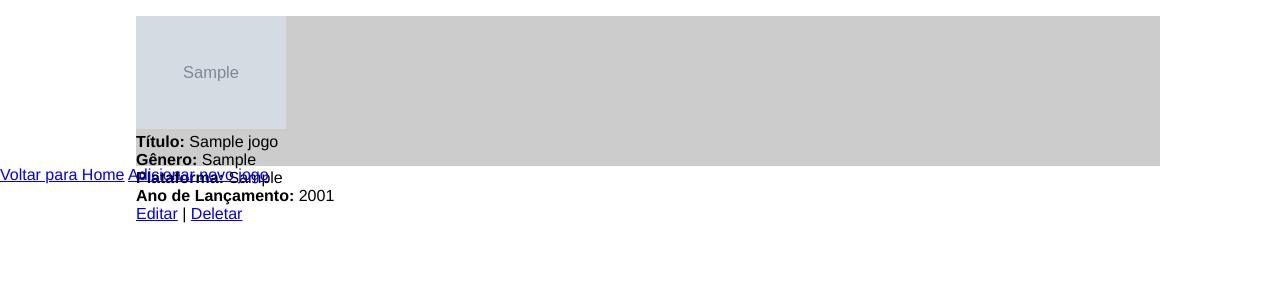
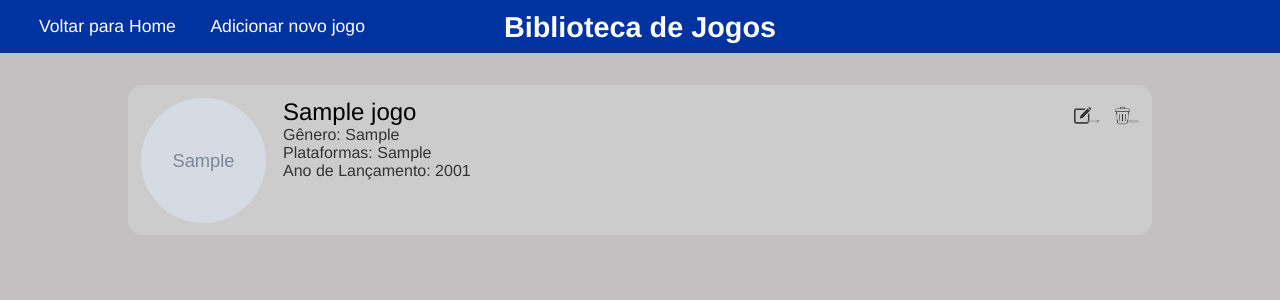
Before and after one commit to TIMarcusOliveira/Biblioteca_Jogos_CRUD, a PHP site: page /views/crud/readgame.php in a window 1280 px wide. Shown: the top 300 px of the page. Run offline with PHP 8.4, Linux system fonts and the light colour scheme; a user stored in the database is signed in; tables that the repository leaves empty hold one stand-in row (values such as "Sample post"); grey boxes marked "Sample" are stand-in pictures.

Commit message:
i hate css

```diff
--- a/public/css/read.css
+++ b/public/css/read.css
@@ -4,14 +4,121 @@
   box-sizing: border-box;
   font-family: Helvetica;
 }
+body {
+  background-color: #c2c0c0;
+}
+
+header {
+  display: flex;
+  align-items: center;
+  justify-content: flex-start;
+  background-color: #0033a0;
+  padding: 1rem 1.5rem;
+  color: white;
+  position: relative;
+  margin-bottom: 1em;
+  box-sizing: border-box;
+}
+
+header nav {
+  flex: 0 0 auto;
+}
+
+header nav a {
+  color: white;
+  text-decoration: none;
+  margin: 0 15px;
+  font-size: 1.1rem;
+  transition: opacity 0.2s;
+}
+
+header nav a:hover {
+  text-decoration: underline;
+  opacity: 0.85;
+}
+
+header h1 {
+  position: absolute;
+  left: 50%;
+  top: 50%;
+  transform: translate(-50%, -50%);
+  margin: 0;
+  text-align: center;
+  font-size: 1.8em;
+  white-space: nowrap; /* impede quebra em desktop */
+}
+
+/* Responsividade */
+@media (max-width: 1010px) {
+  header {
+    flex-direction: column;
+    justify-content: center;
+    align-items: center;
+    text-align: center;
+    padding: 0.8rem;
+  }
+
+  header h1 {
+    position: static;
+    transform: none;
+    margin-top: 0.5rem;
+    white-space: normal;
+    font-size: 1.5em;
+  }
+
+  header nav {
+    margin-bottom: 0.5rem;
+  }
+
+  header nav a {
+    display: inline-block;
+    margin: 0 8px;
+    font-size: 1rem;
+  }
+}
+
 .game-control {
   display: flex;
   flex-direction: column;
   align-items: center;
 }
 .game-item {
-  margin: 1em 0em 0em 1em;
+  display: flex;
+  margin: 1em 0em 0em;
+  padding-top: 12.5px;
   background-color: #ccc;
   width: 80%;
   height: 150px;
+  border-radius: 15px;
+  transition: transform 0.2s ease, box-shadow 0.2s ease;
+  &:hover {
+    transform: translateY(-10px) scale(1.03);
+    box-shadow: 0 8px 24px rgba(0, 0, 0, 0.18);
+  }
+  img {
+    margin: 0px 17.5px 0px 12.5px;
+    max-width: 125px;
+    max-height: 125px;
+    border-radius: 100%;
+  }
+  .info {
+    flex: 1;
+    text-align: left;
+    font-size: 1em;
+    color: #333;
+  }
+  .actions {
+    margin: 0px 12.5px 0px 12.5px;
+    text-align: right;
+    font-size: 1em;
+    img {
+      max-width: 35px;
+      max-height: 35px;
+      margin: 0px;
+    }
+  }
+  #title {
+    font-size: 1.5em;
+    color: #000;
+  }
 }
--- a/views/crud/readgame.php
+++ b/views/crud/readgame.php
@@ -28,6 +28,15 @@ if (!$games) {
     <link rel="stylesheet" href="../../public/css/read.css">
 </head>
 <body>
+    <header>
+        <nav>
+            <a href="../index.php">Voltar para Home</a>
+            <a href="creategame.php">Adicionar novo jogo</a>
+        </nav>
+
+        <h1>Biblioteca de Jogos</h1>
+    </header>
+
     <main>
         <div class="game-control">
             <?php foreach ($games as $game): ?>
@@ -42,24 +51,24 @@ if (!$games) {
                 ?>
                 <div class="game-item">
                     <?php if (!empty($cover_image)): ?>
-                        <img src="<?= $cover_image ?>" alt="Capa do jogo" style="max-width:150px;max-height:150px;"><br>
+                        <img src="<?= $cover_image ?>" alt="Capa do jogo"><br>
                     <?php else: ?>
-                        <img src="../../public/img/default.png" alt="Sem capa" style="max-width:150px;max-height:150px;"><br>
+                        <img src="../../public/img/default_game.png" alt="Sem capa"><br>
                     <?php endif; ?>
-                    <strong>Título:</strong> <?= $title ?><br>
-                    <strong>Gênero:</strong> <?= $genre ?><br>
-                    <strong>Plataforma:</strong> <?= $platform ?><br>
-                    <strong>Ano de Lançamento:</strong> <?= $release_year ?><br>
-                    <a href="<?= $edit_link ?>">Editar</a> |
-                    <a href="<?= $delete_link ?>" onclick="return confirm('Tem certeza que deseja deletar este jogo?');">Deletar</a>
+
+                    <div class="info">
+                        <p id="title"><?= $title ?><br></p>
+                        <p id="gender">Gênero: <?= $genre ?><br></p>
+                        <p id="platforms">Plataformas: <?= $platform ?><br></p>
+                        <p id="rel_year">Ano de Lançamento: <?= $release_year ?><br></p>
+                    </div>
+                    <div class="actions">
+                        <a href="<?= $edit_link ?>"><img src="../../public/img/edit-icon.png" alt="Editar"></a>
+                        <a href="<?= $delete_link ?>"><img src="../../public/img/thrash-icon.png" alt="Apagar"></a>
+                    </div>
                 </div>
             <?php endforeach; ?>
         </div>
-
-        <nav>
-            <a href="../index.php">Voltar para Home</a>
-            <a href="creategame.php">Adicionar novo jogo</a>
-        </nav>
     </main>
 </body>
 </html>
--- a/views/crud/searchgame.php
+++ b/views/crud/searchgame.php
@@ -1,5 +1,3 @@
-fazer search q manda p o editar de vdd
-terminar o updategame.php
 <?php
     include_once('../../includes/conn.php');
     session_start();
@@ -10,7 +8,6 @@ terminar o updategame.php
 
     if(isset($_POST['search'])) {
         $searchTerm = $_POST['search'];
-        // Fetch game details from the database
         $sql = "SELECT * FROM jogos WHERE nome LIKE :search AND usuario_id = :user_id";
         $stmt = $pdo->prepare($sql);
         $likeSearchTerm = '%' . $searchTerm . '%';
```
Also changed, not shown: public/img/edit-icon.png (added), public/img/thrash-icon.png (added).
